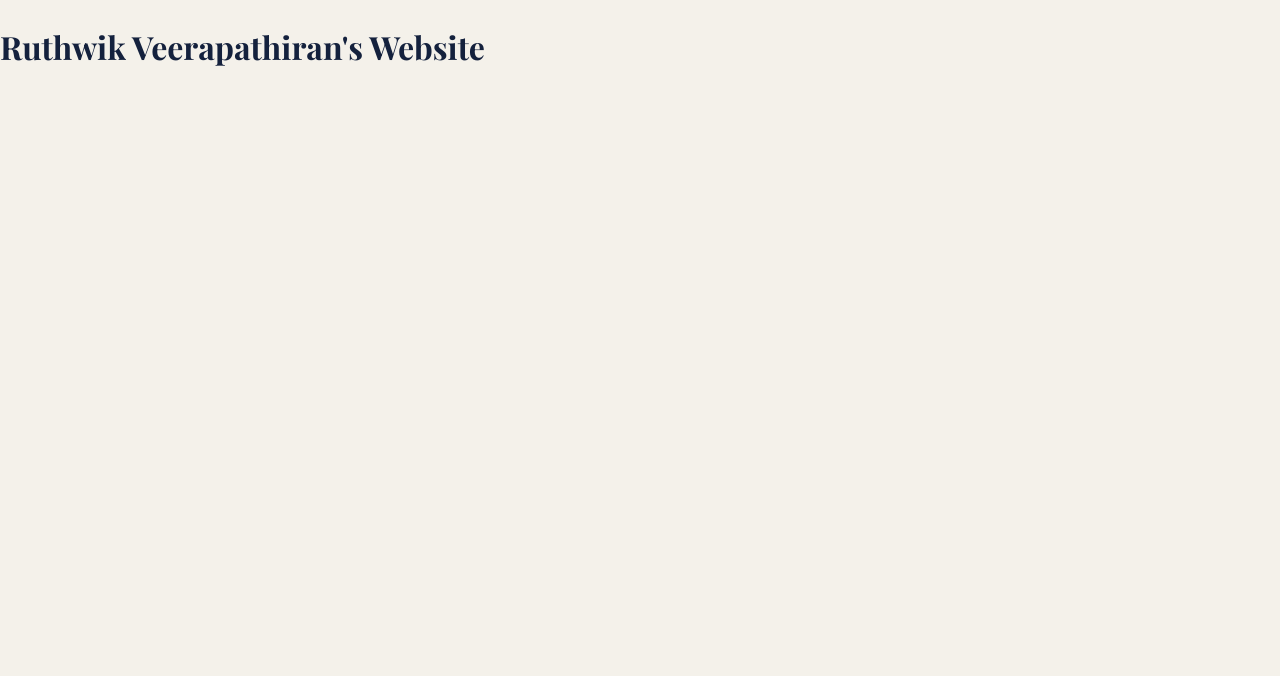
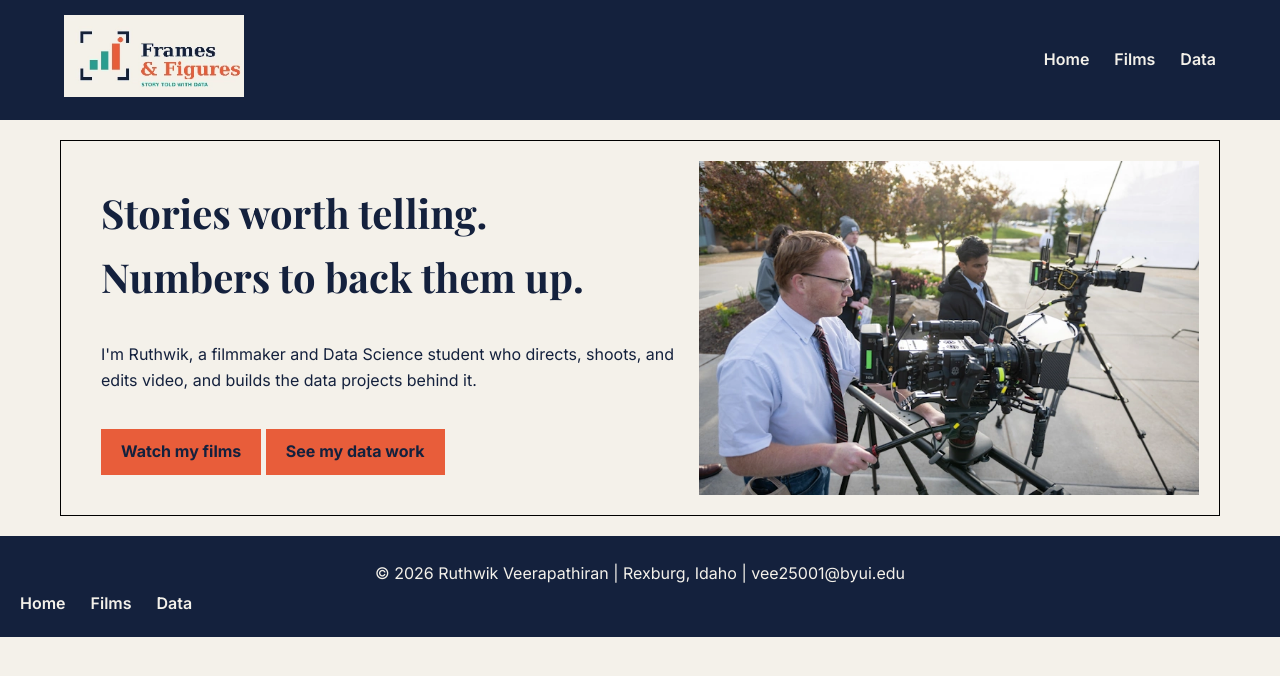
Before and after one commit to WesleyCarlson3712/wdd130-veerapathiran, a plain HTML site: page index.html in a window 1280 px wide. Drawn offline with nearby package versions, Linux system fonts and the light colour scheme.

Commit message:
worked on intro for home page

```diff
--- a/index.html
+++ b/index.html
@@ -3,10 +3,55 @@
 <head>
   <meta charset="UTF-8" />
   <meta name="viewport" content="width=device-width, initial-scale=1.0"/>
-  <title>Home Page</title>
+  <title>Frames & Figures | Ruthwik Veerapathiran</title>
   <link rel="stylesheet" href="styles/styles.css" />
 </head>
 <body>
-    <h1>Ruthwik Veerapathiran's Website</h1>
+  <!-- Header -->
+    <header>
+        <a href="index.html" class="logo">
+            <img src="images/logo.webp" alt="Frames & Figures logo">
+        </a>
+
+        <nav>
+            <a href="index.html">Home</a>
+            <a href="films.html">Films</a>
+            <a href="data.html">Data</a>
+        </nav>
+    </header>
+    <main>
+      <section class="home-intro">
+        <div class="home-intro-text">
+          <h1>Stories worth telling.<br>Numbers to back them up.</h1>
+          <p>
+            I'm Ruthwik, a filmmaker and Data Science student who directs, shoots, and edits video, and builds the data projects behind it.
+          </p>
+          <a href="films.html" class="films-button">
+            Watch my films
+          </a>
+          <a href="data.html" class="data-button">
+            See my data work
+          </a>
+        </div>
+        <img src="images/ruthwik3.webp" alt="Ruthwik behind a cinema camera on set.">
+      </section>
+    </main>
+
+    <!-- Footer -->
+    <footer>
+        <p>
+            &copy; 2026 Ruthwik Veerapathiran |
+            Rexburg, Idaho |
+            <a href="mailto:vee25001@byui.edu">
+                vee25001@byui.edu
+            </a>
+        </p>
+
+        <nav>
+            <a href="index.html">Home</a>
+            <a href="films.html">Films</a>
+            <a href="data.html">Data</a>
+        </nav>
+    </footer>
 </body>
 </html>
--- a/styles/styles.css
+++ b/styles/styles.css
@@ -53,6 +53,34 @@ nav a {
 
 nav a:hover {
     color: #E85D3A;
+}
+
+.home-intro {
+    display: flex;
+    direction: row;
+    border: 1px solid black;
+    padding: 20px;
+}
+.home-intro img {
+    width: 500px;
+    height: auto;
+}
+.home-intro-text {
+    margin: 20px;
+    margin-right: 20px;
+}
+.home-intro-text h1 {
+    font-size: 2.5rem;
+    margin-top: 0;
+}
+.home-intro-text a {
+    display: inline-block;
+    background-color: #E85D3A;
+    color: #14213D;
+    text-decoration: none;
+    padding: 10px 20px;
+    font-weight: 700;
+    margin-top: 20px;
 }
 
 /* Introduction */
```
